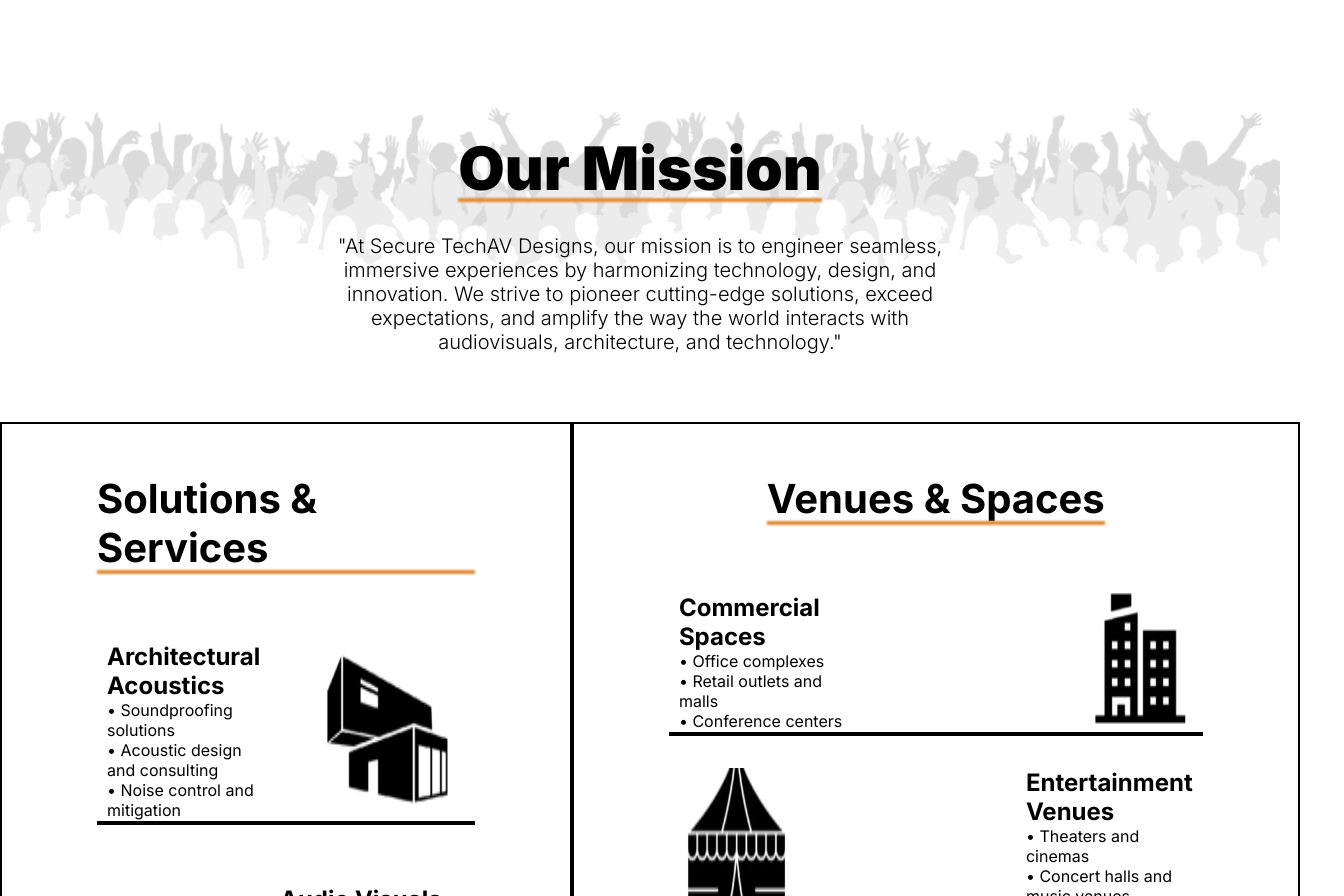
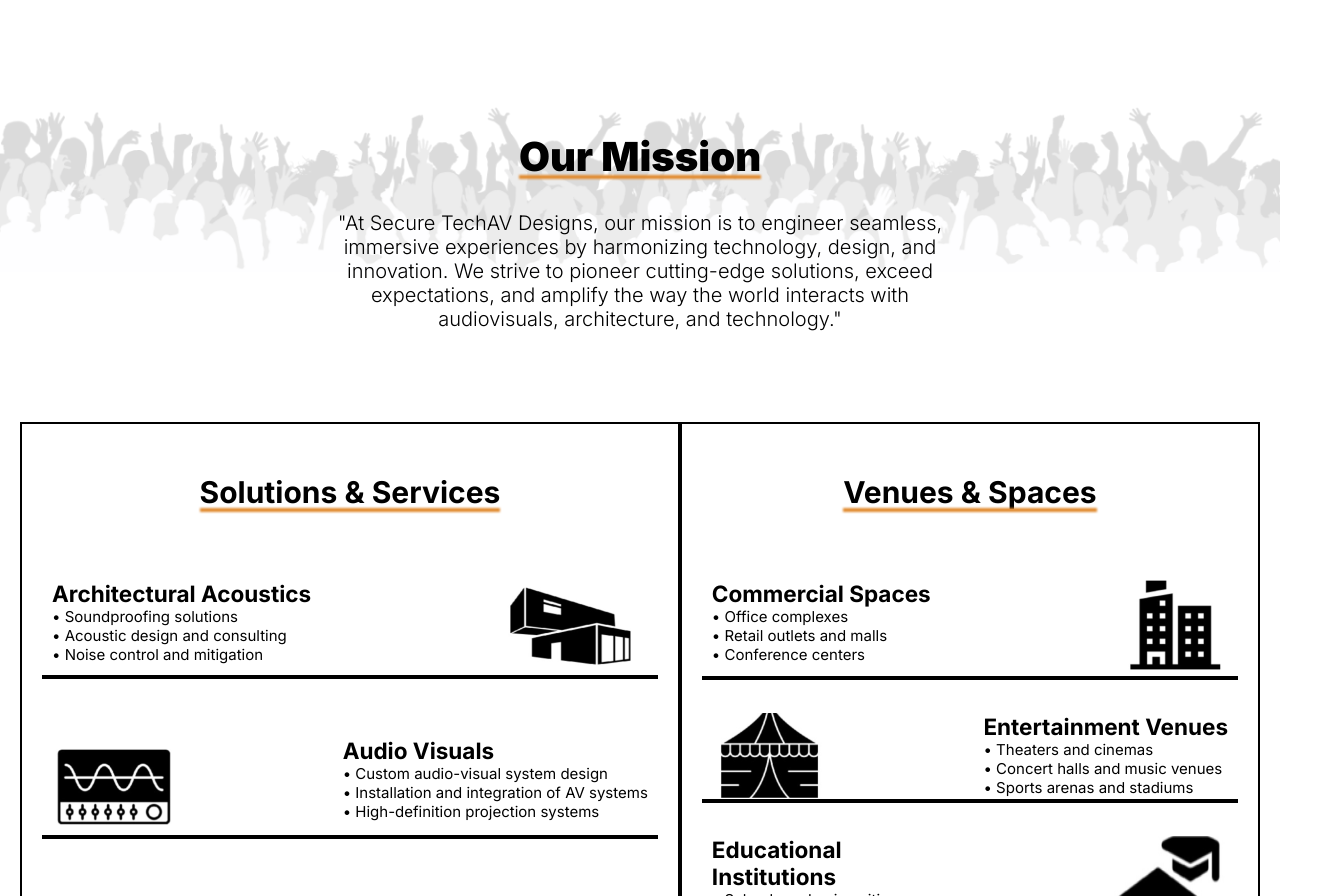
Before and after one commit to SajalSatsangi/SecureTech-AV, a plain HTML site: page index.html in a window 1280 px wide. Shown: the part 1500-2396 px from the top of the page, 1344 px wide, since content can reach past the window. Drawn offline with Linux system fonts and the light colour scheme.

Commit message:
second commit

```diff
--- a/css/footer.css
+++ b/css/footer.css
@@ -69,7 +69,7 @@ p span {
 
 .about .description{
     color: #959595;
-    width: 660px;
+    width: 580px;
     margin: 10px 0;
 }
 
@@ -86,6 +86,10 @@ p span {
     color: #959595;
 }
 
+.footer-bottom span{
+    margin-right: -40px;
+}
+
 .read{
     color: #CCCCCC;
     text-decoration: none;
--- a/css/home.css
+++ b/css/home.css
@@ -11,13 +11,12 @@
 
 .hero-section .sub-heading {
     margin-top: 10px;
-    text-align: center;
     color: white;
     text-transform: capitalize;
-    font-size: 60px;
+    font-size: 50px;
     position: relative;
-    top: 280px;
-    left: 350px;
+    top: 180px;
+    left: 143px;
     width: 648px;
 }
 
@@ -32,7 +31,7 @@
 
 .product-title {
     padding: 0 10vw;
-    font-size: 50px;
+    font-size: 40px;
     font-weight: 500;
     text-align: center;
     text-decoration: underline;
@@ -144,7 +143,7 @@ main {
     text-align: center;
     color: #000;
     text-transform: capitalize;
-    font-size: 60px;
+    font-size: 40px;
     font-weight: 900;
     text-decoration: none;
     position: relative;
@@ -188,7 +187,15 @@ main {
 
 .solutions-services, .venue-spaces{
     border: 2px black solid;
-    padding: 50px 95px;
+    padding: 50px 20px 0 20px;
+}
+
+.solutions-services{
+    margin-left: 20px;
+}
+
+.venue-spaces{
+    margin-right: 20px;
 }
 
 .header{
@@ -197,7 +204,7 @@ main {
 }
 
 .title{
-    font-size: 40px;
+    font-size: 30px;
     font-weight: 700;
     position: relative;
     margin-bottom: 70px;
@@ -222,7 +229,8 @@ main {
     justify-content: space-between;
     position: relative;
     padding: 0 10px;
-    margin-bottom: 65px;
+    margin-bottom: 63px;
+    font-size: 15px;
 }
 
 .part1:after{
@@ -242,7 +250,8 @@ main {
     justify-content: space-between;
     position: relative;
     padding: 0 10px;
-    margin-bottom: 37px;
+    font-size: 15px;
+    margin-bottom: 38px;
 }
 
 .part2:after{
@@ -260,23 +269,23 @@ main {
 .info{
     display: flex;
     flex-direction: column;
-    margin-right: 50px;
+    margin-right: 40px;
 }
 
 .info1{
     display: flex;
     flex-direction: column;
-    margin-left: 50px;
+    margin-left: 40px;
 }
 
 .info2{
     display: flex;
     flex-direction: column;
-    margin-right: 230px;
+    margin-right: 150px;
 }
 
 .info3{
     display: flex;
     flex-direction: column;
-    margin-left: 230px;
+    margin-left: 150px;
 }
--- a/js/footer.js
+++ b/js/footer.js
@@ -6,7 +6,7 @@ const createFooter = () => {
         <div class="footer-content">
             <iframe
                 src="https://www.google.com/maps/embed?pb=!1m18!1m12!1m3!1d3503.421942773989!2d77.3555313!3d28.587116100000003!2m3!1f0!2f0!3f0!3m2!1i1024!2i768!4f13.1!3m3!1m2!1s0x390ce51b9a3bb81f%3A0x806219bd741a009f!2sSECURETECH%20AV%20DESIGNS%20PRIVATE%20LIMITED!5e0!3m2!1sen!2sin!4v1701089400249!5m2!1sen!2sin"
-                width="216" height="216" style="border: 3px solid #959595; border-radius: 5px; opacity: 0.9;" allowfullscreen="" loading="lazy"
+                width="216" height="216" style="border: 3px solid #959595; border-radius: 5px; opacity: 0.9; margin-right:40px;" allowfullscreen="" loading="lazy"
                 referrerpolicy="no-referrer-when-downgrade"></iframe>
             <div class="contact">
                 <h3 class="contact-title">CONTACT</h3>
```
